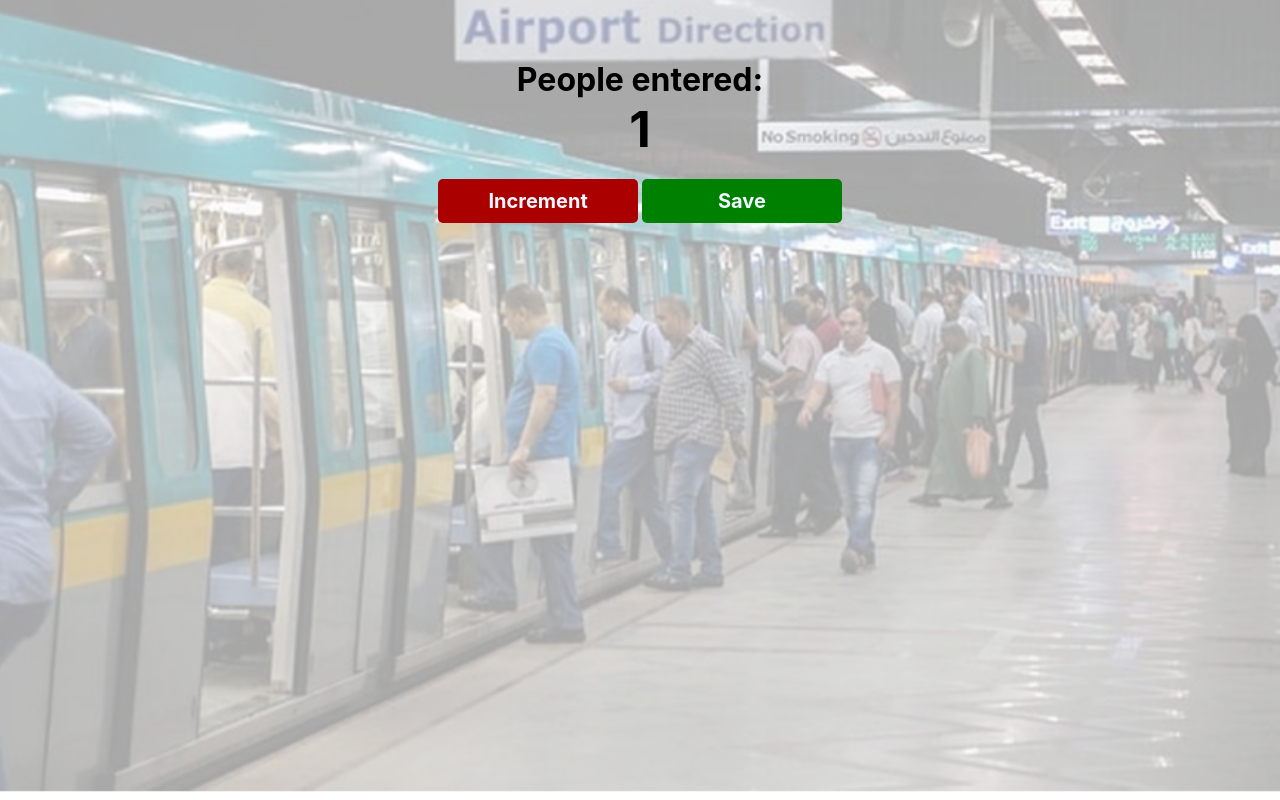
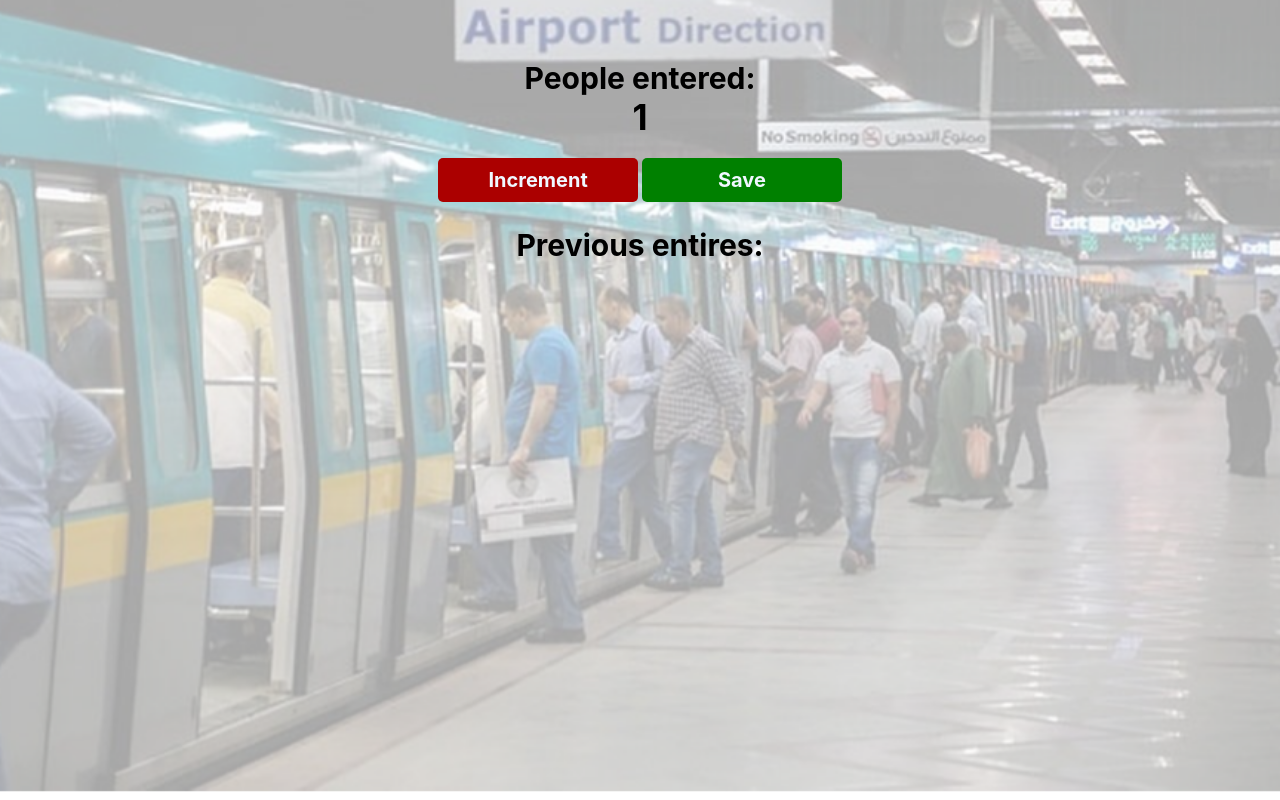
Before and after one commit to sharara6/JavaScript-Practice, a plain HTML site: page index.html in a window 1280 px wide. Both pictures are taken after a click on the button "Increment". Drawn offline with Linux system fonts and the light colour scheme.

Commit message:
Finalised Project

```diff
--- a/index.html
+++ b/index.html
@@ -13,6 +13,7 @@
         <button id="increment-btn" onclick="increment()">Increment</button>
         <button id="save-btn" onclick="save()">Save</button>
     </div>
+    <p id="save-el">Previous entires: </p>
 
 
     <script src="index.js" ></script>
--- a/index.js
+++ b/index.js
@@ -1,14 +1,17 @@
 // document.getElementById("count-el").innerText = 5;
 
+let saveEl= document.getElementById("save-el");
 let count = 0;
 let countEl = document.getElementById("count-el");
 
 function increment() {
     count += 1
-    countEl.innerText = count;
+    countEl.textContent = count;
 }
 
 function save() {
+    let countDash = count + " - ";
+    saveEl.textContent += countDash;
     count = 0;
-    countEl.innerText = count;
+    countEl.textContent = count;
 }
--- a/style.css
+++ b/style.css
@@ -21,16 +21,21 @@ body{
 h1 {
     padding: 60px;
     padding-bottom: 0;
+    font-size:30px;
     text-align: center;
     color: black;
 }
 
-h2 {
-    font-size: 50px;
+h2,p {
+    font-size: 35px;
     margin-top: 0;
     margin-bottom: 20px;
     text-align: center;
     color: black;
+}
+p{
+    margin-top: 20px;
+    font-size: 30px;
 }
 
 .buttons{
```
